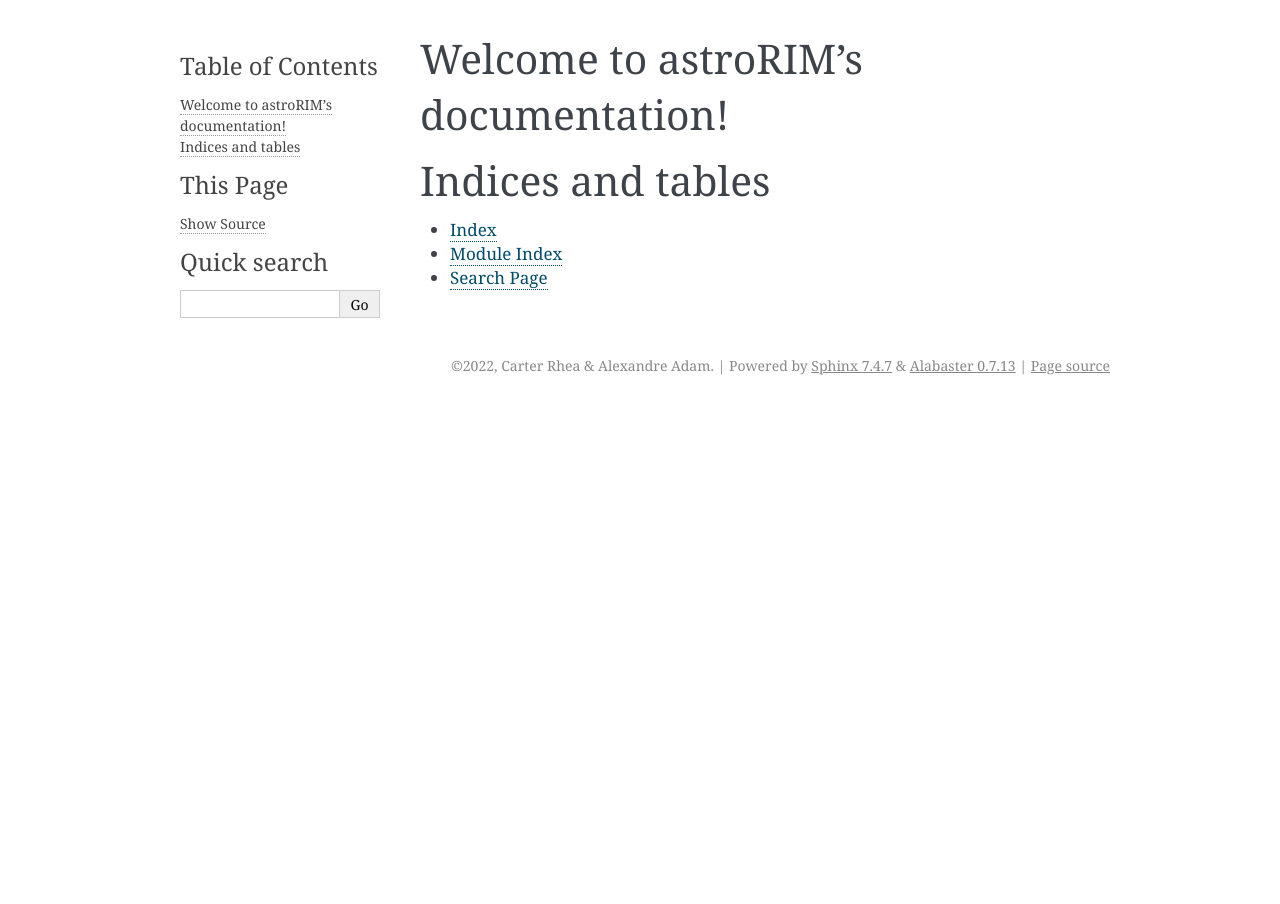
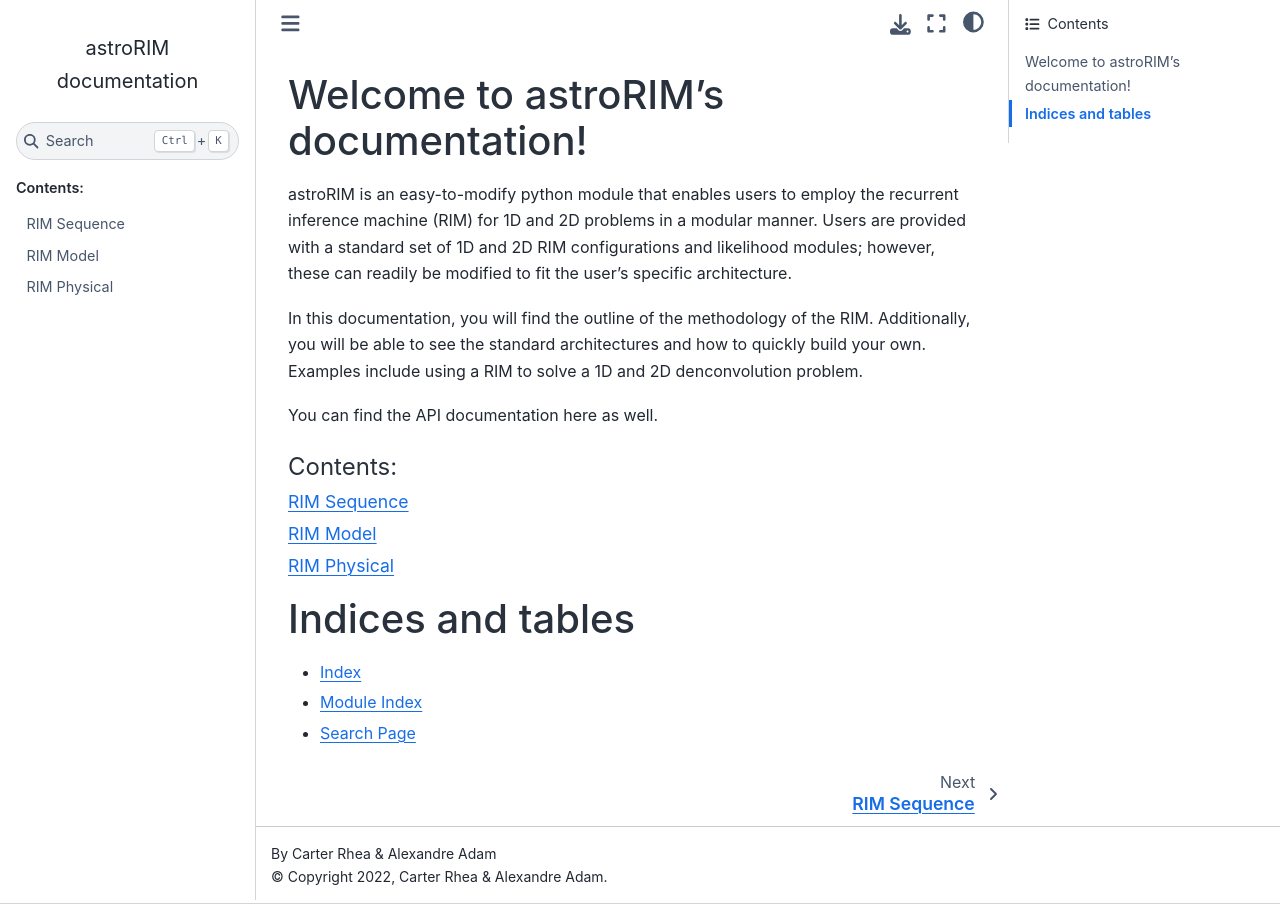
Before and after one commit to crhea93/astroRIM, a Sphinx documentation site: the page built from docs/source/index.rst, in a window 1280 px wide. Built offline with Sphinx 7.4.7 and the Sphinx Book theme 1.1.4, drawn with Linux system fonts in a browser that asks for light colours.

Commit message:
Documentation updates

```diff
--- a/docs/source/conf.py
+++ b/docs/source/conf.py
@@ -2,7 +2,10 @@
 #
 # For the full list of built-in configuration values, see the documentation:
 # https://www.sphinx-doc.org/en/master/usage/configuration.html
-
+import os
+import sys
+sys.path.insert(0, os.path.abspath('..'))
+sys.path.insert(0, os.path.abspath('../../'))
 # -- Project information -----------------------------------------------------
 # https://www.sphinx-doc.org/en/master/usage/configuration.html#project-information
 
@@ -13,15 +16,42 @@ author = 'Carter Rhea & Alexandre Adam'
 # -- General configuration ---------------------------------------------------
 # https://www.sphinx-doc.org/en/master/usage/configuration.html#general-configuration
 
-extensions = []
+extensions = [
+    "sphinx.ext.mathjax",
+    "sphinx.ext.autodoc",
+    "sphinx.ext.coverage",
+    "sphinx.ext.napoleon",
+    "sphinx.ext.autosectionlabel",
+    "nbsphinx",
+    "myst_parser",
+    "sphinx_copybutton",
+]
 
+# use language set by highlight directive if no language is set by role
+inline_highlight_respect_highlight = False
+
+# use language set by highlight directive if no role is set
+inline_highlight_literals = False
+
+# Add any paths that contain templates here, relative to this directory.
 templates_path = ['_templates']
-exclude_patterns = []
 
+# List of patterns, relative to source directory, that match files and
+# directories to ignore when looking for source files.
+# This pattern also affects html_static_path and html_extra_path.
+exclude_patterns = ['_build', 'Thumbs.db', '.DS_Store']
+autodoc_mock_imports = ['numpy', 'tensorflow']
 
 
 # -- Options for HTML output -------------------------------------------------
-# https://www.sphinx-doc.org/en/master/usage/configuration.html#options-for-html-output
 
-html_theme = 'alabaster'
+# The theme to use for HTML and HTML Help pages.  See the documentation for
+# a list of builtin themes.
+#
+html_theme = 'sphinx_book_theme'
+
+
+# # Add any paths that contain custom static files (such as style sheets) here,
+# # relative to this directory. They are copied after the builtin static files,
+# # so a file named "default.css" will overwrite the builtin "default.css".
 html_static_path = ['_static']
--- a/docs/source/index.rst
+++ b/docs/source/index.rst
@@ -6,9 +6,22 @@
 Welcome to astroRIM's documentation!
 ====================================
 
+
+astroRIM is an easy-to-modify python module that enables users to employ the recurrent inference machine (RIM) for 1D and 2D problems in a modular manner.
+Users are provided with a standard set of 1D and 2D RIM configurations and likelihood modules; however, these can readily be modified to fit the user's specific architecture.
+
+In this documentation, you will find the outline of the methodology of the RIM. Additionally, you will be able to see the standard architectures and how
+to quickly build your own. Examples include using a RIM to solve a 1D and 2D denconvolution problem.
+
+You can find the API documentation here as well.
+
 .. toctree::
    :maxdepth: 2
    :caption: Contents:
+
+   rim_sequence
+   rim_model
+   rim_physical
 
 
 
--- /dev/null
+++ b/docs/source/rim_model.rst
@@ -0,0 +1,5 @@
+RIM Model
+=========
+
+.. automodule:: RIM_model
+    :members:
--- /dev/null
+++ b/docs/source/rim_physical.rst
@@ -0,0 +1,5 @@
+RIM Physical
+============
+
+.. automodule:: RIM_physical
+    :members:
--- /dev/null
+++ b/docs/source/rim_sequence.rst
@@ -0,0 +1,5 @@
+RIM Sequence
+============
+
+.. automodule:: RIM_sequence
+    :members:
```
Also changed, not shown: RIM_model.py (+12 -1 lines), RIM_physical.py (+8 -4 lines), RIM_sequence.py (+26 -5 lines).
